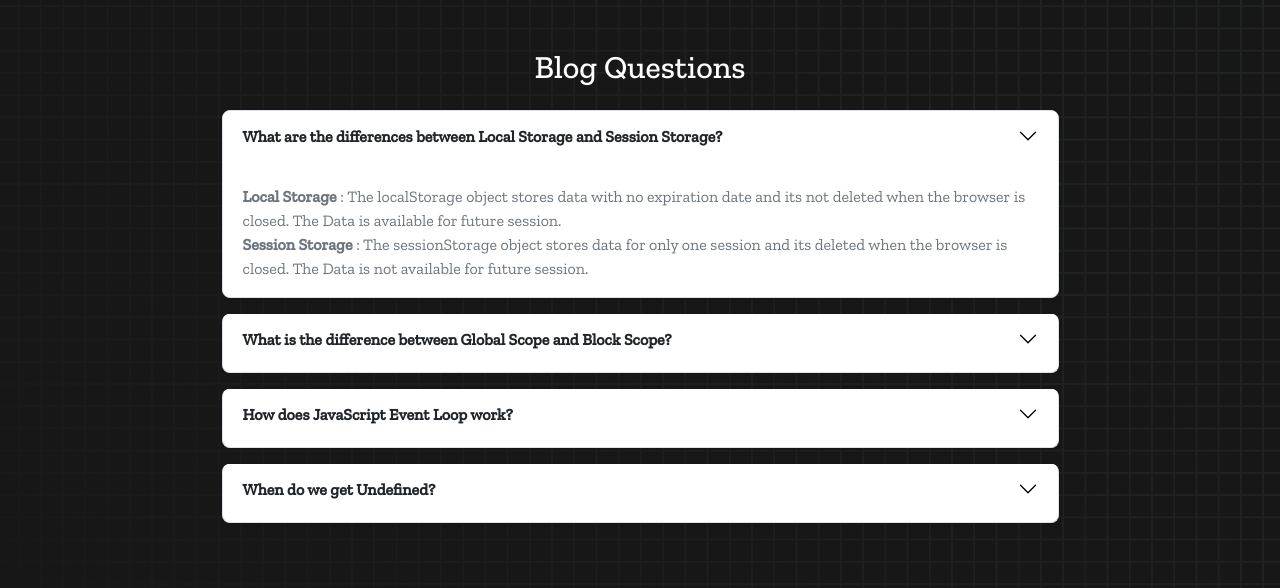
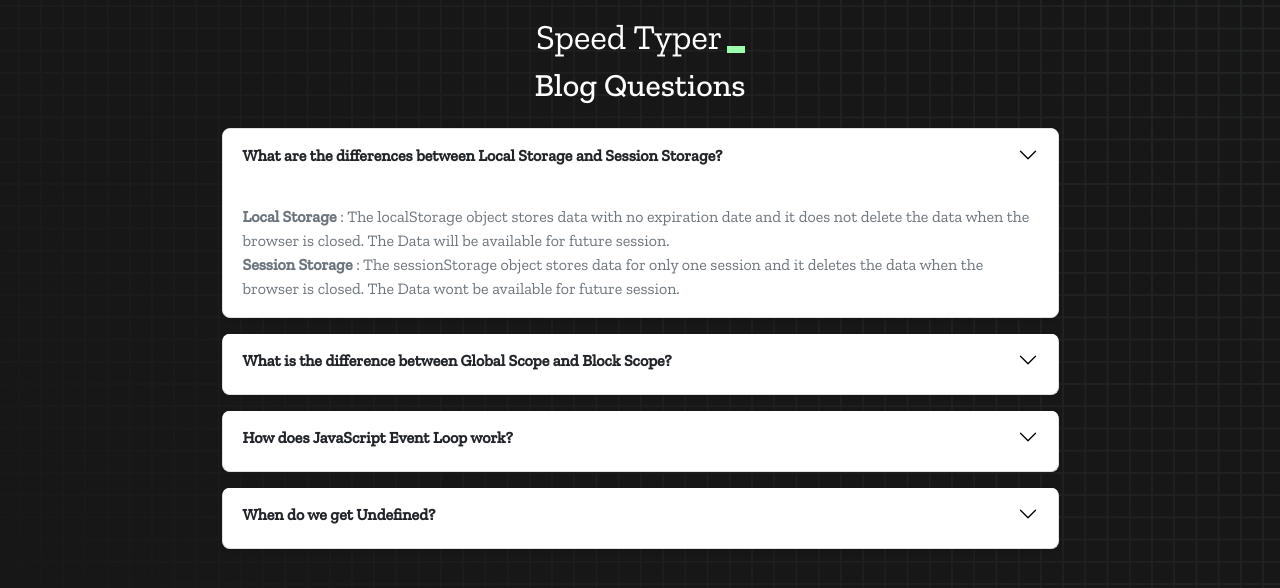
Before and after one commit to numangit/speed-typer-debug-7, a plain HTML site: page blog.html in a window 1280 px wide. Drawn offline with nearby package versions, Linux system fonts and the light colour scheme.

Commit message:
blog answers are updated

```diff
--- a/blog.html
+++ b/blog.html
@@ -13,13 +13,21 @@
     <link rel="preconnect" href="https://fonts.gstatic.com" crossorigin />
     <link href="https://fonts.googleapis.com/css2?family=Zilla+Slab:wght@300;400;500&display=swap" rel="stylesheet" />
     <!-- css styles -->
-    <link rel="stylesheet" href="styles.css" />
+    <style>
+        body {
+            background-image: url("./bg.png");
+            background-size: cover;
+            background-position: left top;
+            font-family: "Zilla Slab", serif;
+        }
+    </style>
 </head>
 
 <body class="bg-light">
     <!--===== Blog Questions section  ===-->
-    <section class="container text-center my-5">
-        <h2 class="title">Blog Questions</h2>
+    <section class="container text-center my-2">
+        <h1 class="align-items-center"><img src="./logo.png" /></h1>
+        <h2 class="text-white">Blog Questions</h2>
         <div class="accordion w-75 mx-auto my-4" id="accordionExample">
             <!-- question 1  -->
             <div class="accordion-item shadow-sm text-start rounded-3 border-5 my-3">
@@ -34,10 +42,12 @@
                     data-bs-parent="#accordionExample">
                     <div class="accordion-body text-secondary">
                         <strong>Local Storage</strong> : The localStorage object stores data with no expiration date and
-                        its not deleted when the browser is closed. The Data is available for future session.<br>
+                        it does not delete the data when the browser is closed. The Data will be available for future
+                        session.<br>
                         <strong>Session Storage</strong> : The sessionStorage object stores data for only one session
                         and
-                        its deleted when the browser is closed. The Data is not available for future session.<br>
+                        it deletes the data when the browser is closed. The Data wont be available for future
+                        session.<br>
                     </div>
                 </div>
             </div>
@@ -56,7 +66,7 @@
                         <strong>Global Scope</strong> : Variables with global scope can be accessible from anywhere in
                         the code.<br>
                         <strong>Block Scope</strong> : Variables with block scope can only be accessible within that
-                        particular block of code it was declared.<br>
+                        particular block of code in which it was declared.<br>
                     </div>
                 </div>
             </div>
@@ -76,7 +86,7 @@
                         function is called, it is sent to a browser API.Based on the command received from the call
                         stack, the API starts its own single-threaded operation.The call stack keeps track of all the
                         operations in line to be executed. When tasks are completed form broswer API it is sent to event
-                        queries.The event loop constantly checks whether the call stack is empty. If it is empty, new
+                        queue.The event loop constantly checks whether the call stack is empty. If it is empty, new
                         functions are added from the event queue.
                     </div>
                 </div>
```
